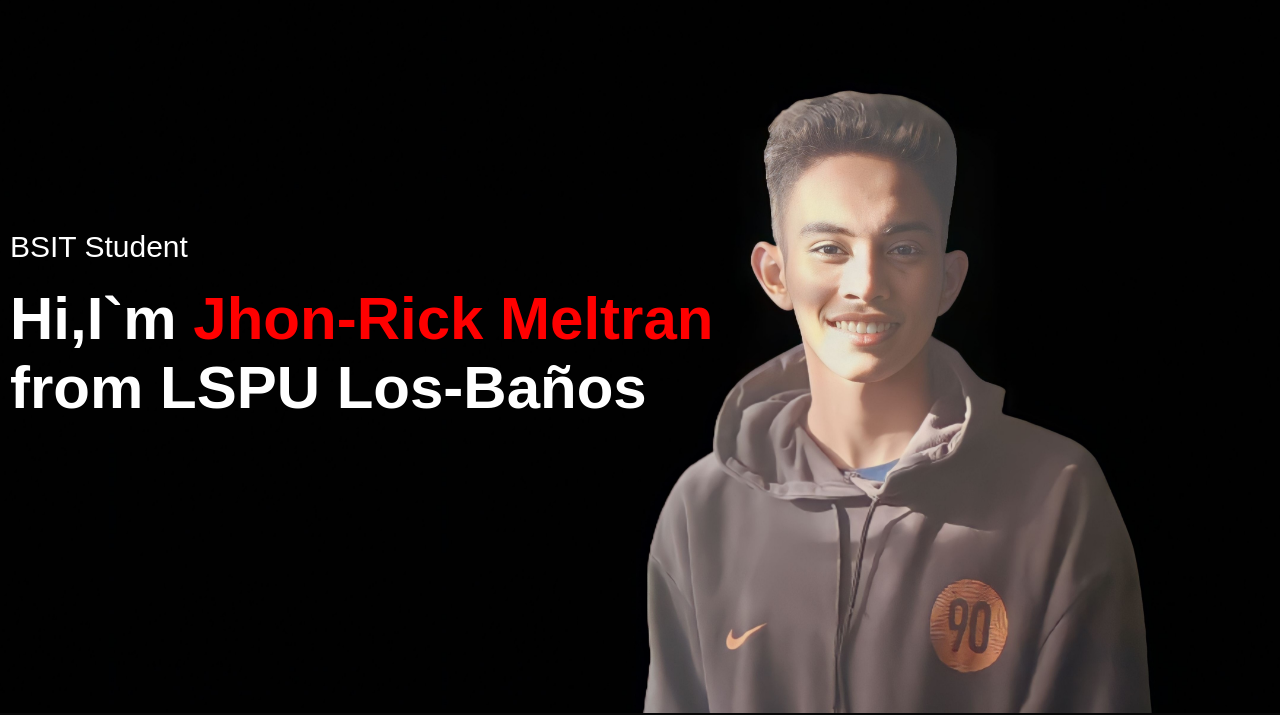
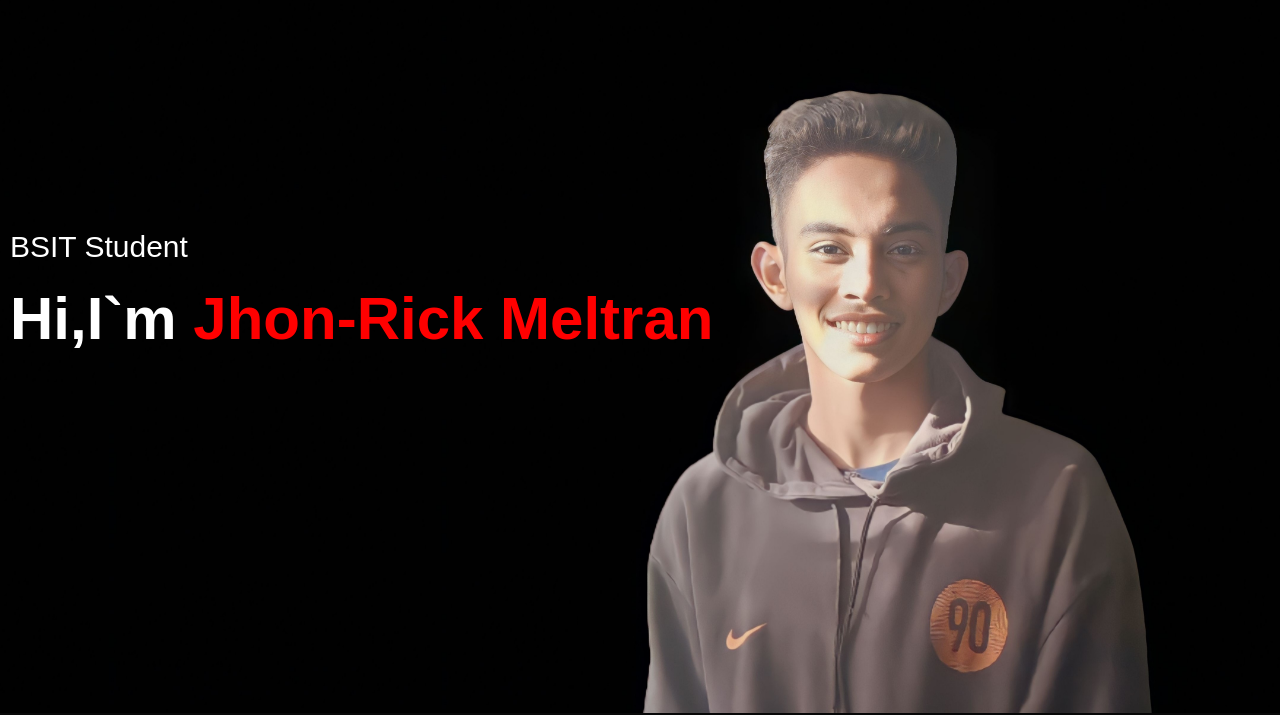
Before and after one commit to Jmeltran/Meltran.github.io, a plain HTML site: page index.html in a window 1280 px wide. Shown: the part 87-802 px from the top of the page. Drawn offline with Linux system fonts and the light colour scheme.

Commit message:
Update index.html

```diff
--- a/index.html
+++ b/index.html
@@ -23,7 +23,7 @@
             </nav>
             <div class="header-text">
                 <p>BSIT Student</p>
-                <h1>Hi,I`m <span>Jhon-Rick Meltran</span><br>from LSPU Los-Baños</h1>
+                <h1>Hi,I`m <span>Jhon-Rick Meltran</span></h1>
             </div>
         </div>
     </div>
```
